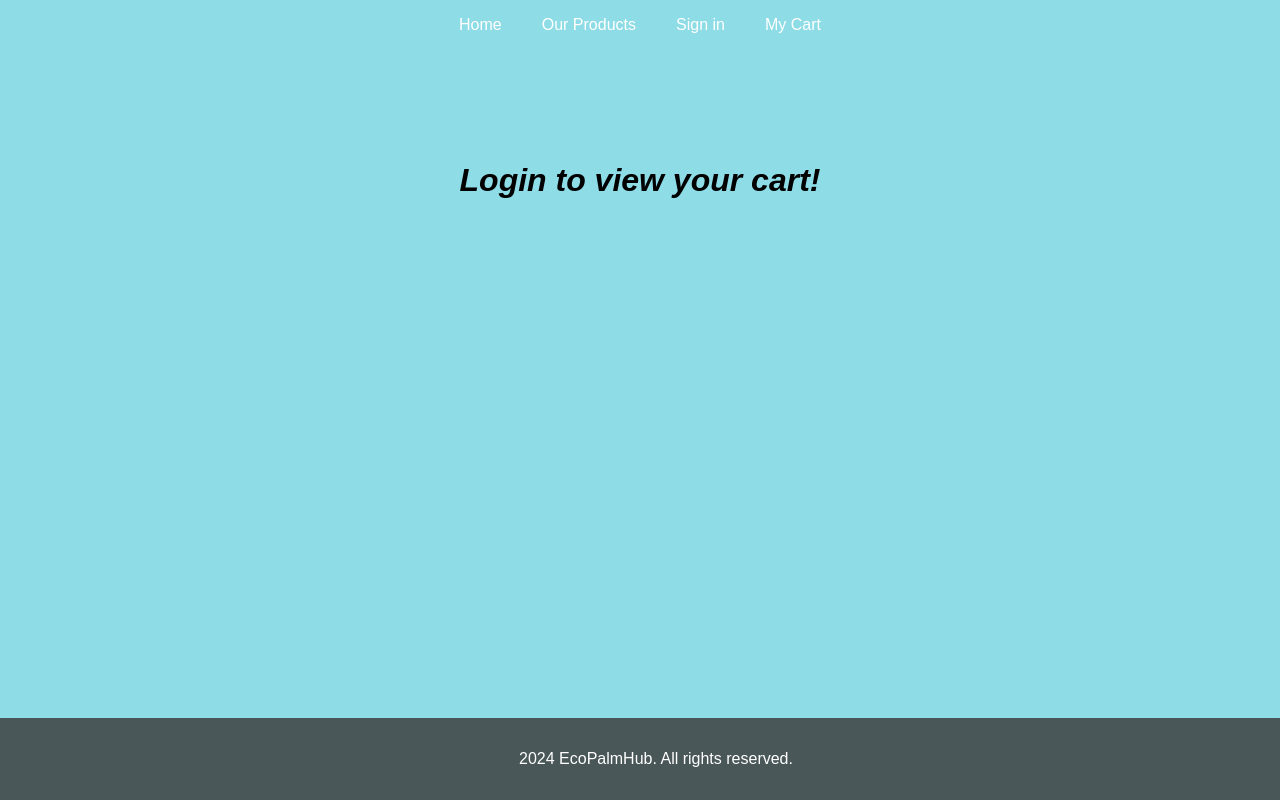
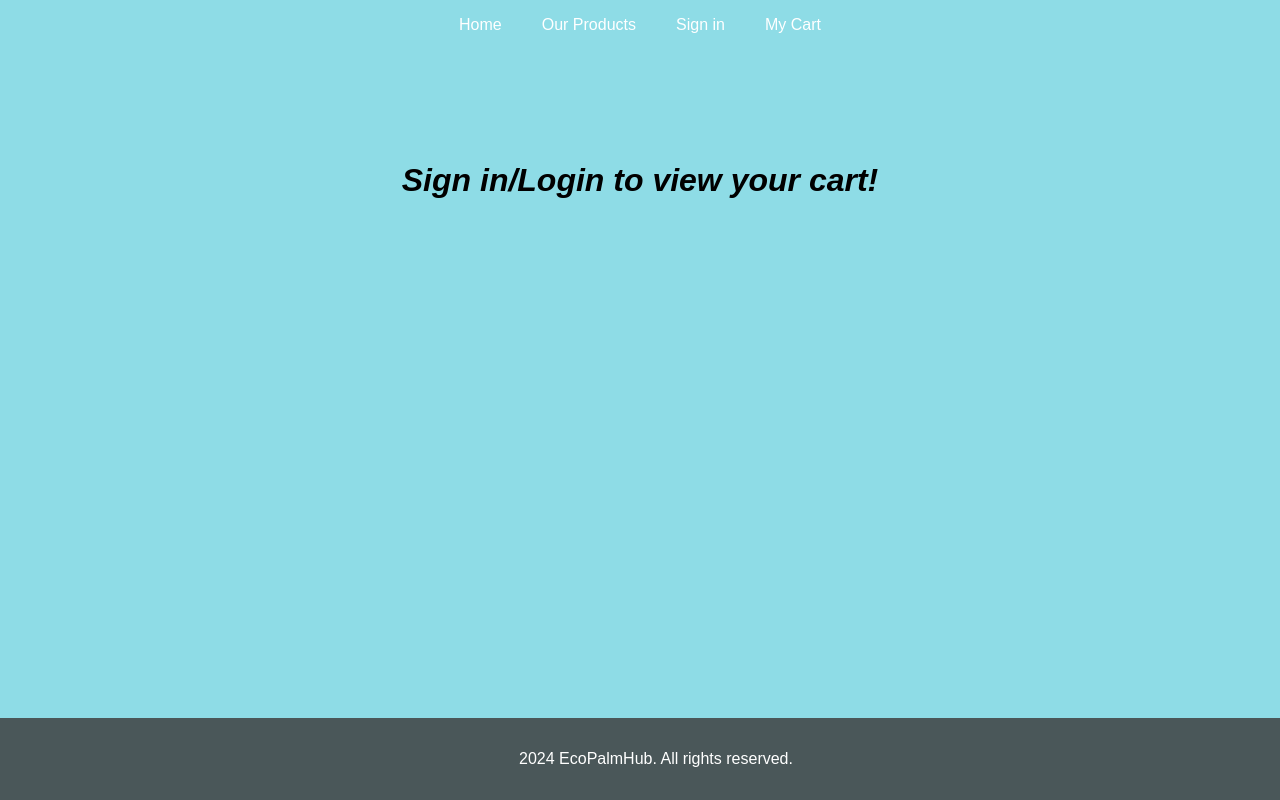
Before and after one commit to AkhilPittampally/EcoPalmHub.github.io, a plain HTML site: page cart.html in a window 1280 px wide. Drawn offline with Linux system fonts and the light colour scheme.

Commit message:
Update cart.html

```diff
--- a/cart.html
+++ b/cart.html
@@ -20,7 +20,7 @@
     </nav>
   </header>
 
-  <h1 class="login">Login to view your cart!</h1>
+  <h1 class="login">Sign in/Login to view your cart!</h1>
 
   <footer>
     <p> 2024 EcoPalmHub. All rights reserved.</p>
```
